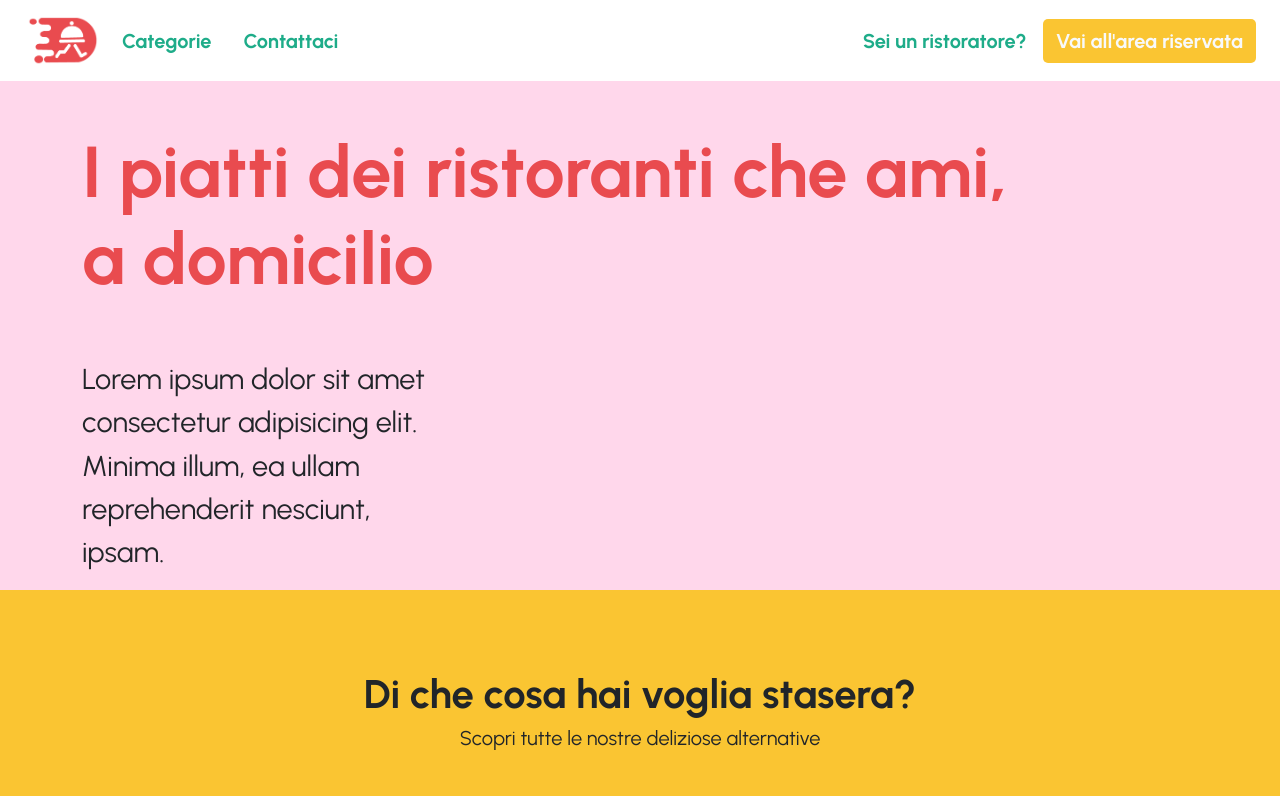
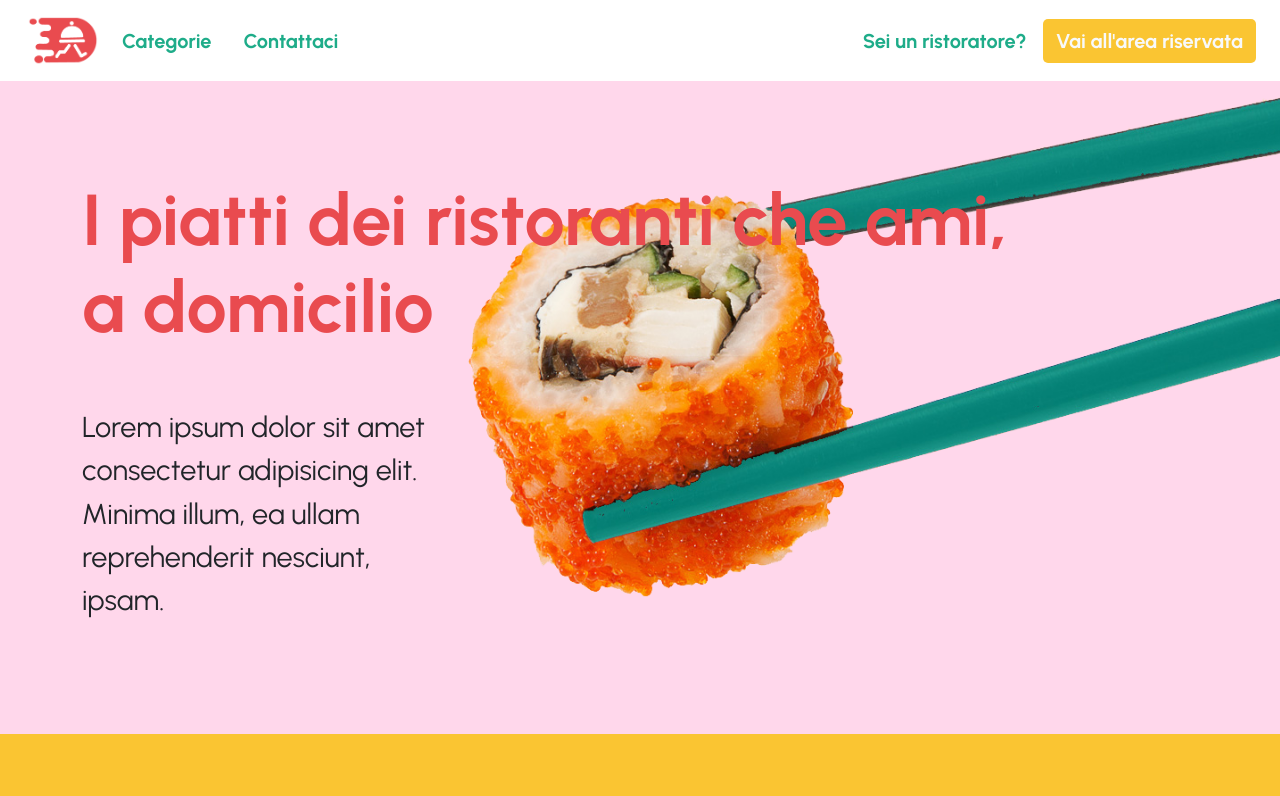
Before and after one commit to Finnedorn/vite-deliverboo, a Vue app: page / in a window 1280 px wide. Shown: the top 796 px of the page. Built offline with nearby package versions, Linux system fonts and the light colour scheme; no server answers.

Commit message:
added hero img

```diff
--- a/src/components/HeroComponent.vue
+++ b/src/components/HeroComponent.vue
@@ -1,10 +1,16 @@
 <template>
     <!-- hero  -->
     <div id="hero">
-        <div class="container">
-            <div class="row">
-                <h1 class="py-5 col-12">I piatti dei ristoranti che ami, <br> a domicilio</h1>
-                <p class="col-12 col-md-4">Lorem ipsum dolor sit amet consectetur adipisicing elit. Minima illum, ea ullam reprehenderit nesciunt, ipsam.</p>
+        <div class="container-fluid pb-5">
+            <div class="container py-5">
+                <div class="row">
+                    <h1 class="py-5 col-12">I piatti dei ristoranti che ami, <br> a domicilio</h1>
+                    <p class="col-12 col-md-4">Lorem ipsum dolor sit amet consectetur adipisicing elit. Minima illum, ea ullam reprehenderit nesciunt, ipsam.</p>
+                </div>
+
+            </div>
+            <div class="hero-img">
+                <img src="../assets/img/sushi-hero.png" alt="sushi-hero">
             </div>
         </div>
     </div>
@@ -23,9 +29,11 @@ export default {
     width: 100%;
     // height: 700px;
     background-color: $color-bg-primary;
+    position: relative;
     .container {
         position: relative;
         height: 100%;
+        z-index: 1;
         h1{
             color: $color-secondary;
             font-size: 4.5em;
@@ -35,6 +43,12 @@ export default {
             font-size: 1.8em;
         }
     }
+    .hero-img {
+        width: 850px;
+        position: absolute;
+        right: -10px;
+        top: 10px;
+    }
 }
 
 </style>
```
Also changed, not shown: src/assets/img/sushi-hero.png (added).
